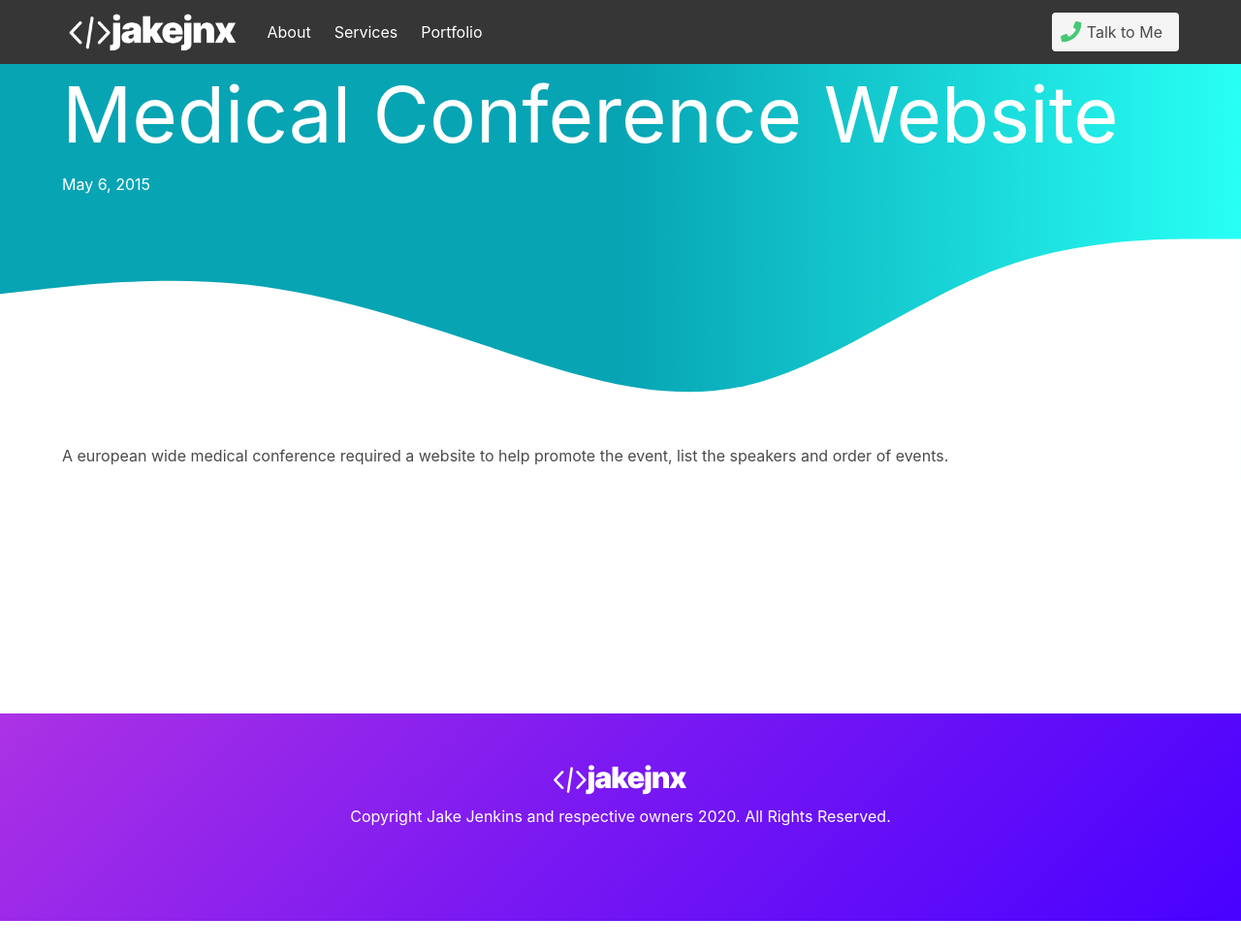
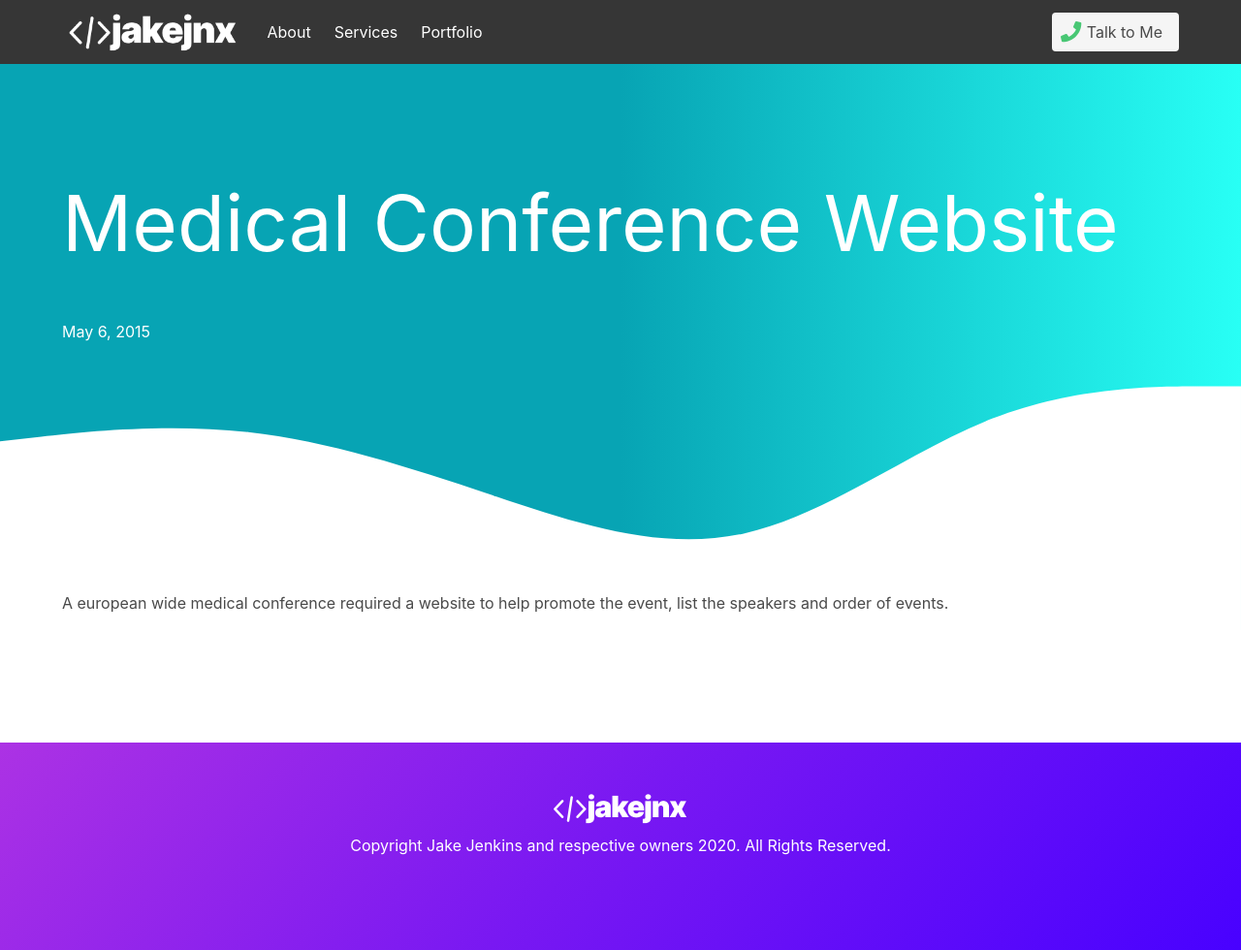
Before and after one commit to jake-jenkins/jjnx-bulma, a Jekyll site: the page built from _portfolio/medical-conference-website.md, in a window 1280 px wide. Shown: the whole page at 97% size. Built offline with Jekyll 4.4.1, drawn with Linux system fonts in a browser that asks for light colours; nearby versions of some CDN libraries; before the commit the page ends 950 px from its top, so only the background shows below that.

Commit message:
Update head.html

```diff
--- a/_includes/head.html
+++ b/_includes/head.html
@@ -38,6 +38,7 @@
 
 .wave-container h1 {
   font-size: 5rem;
+  margin: 7rem 0rem 2.5rem 0rem;
 
 }
 
```
